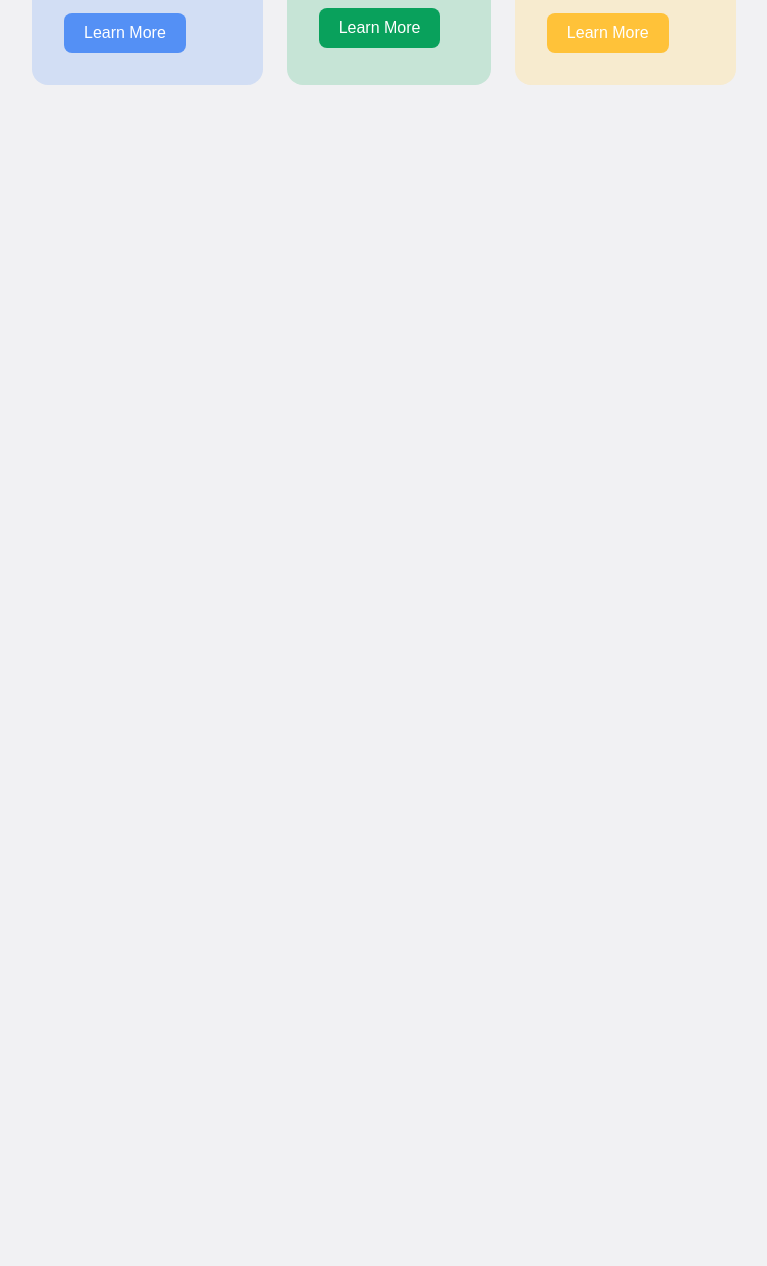
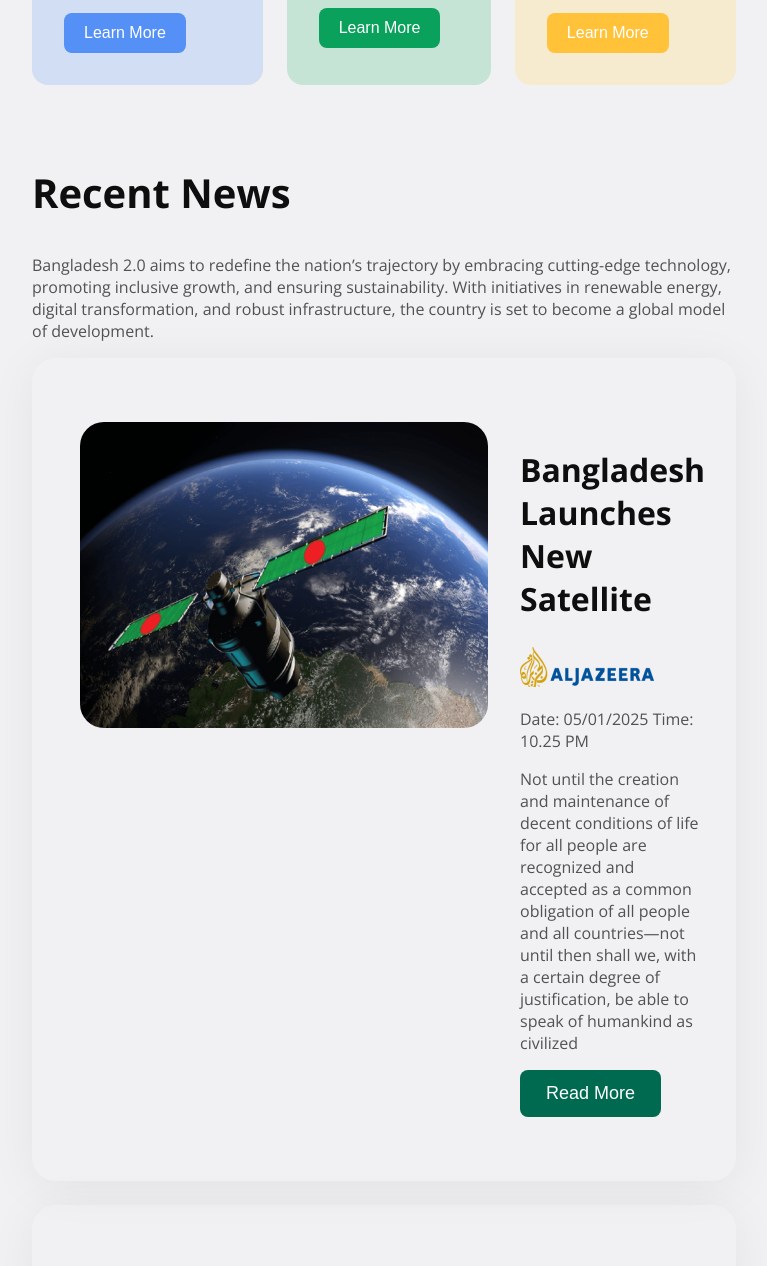
Before and after one commit to SheikhSalman-koli/resolved-assignment, a plain HTML site: page index.html in a window 1280 px wide. Shown: the part 1528-2794 px from the top of the page, without its empty margins (256-1023 px from the left). Before the commit the page ends 1621 px from the top, so only its background shows below. Drawn offline with nearby package versions, Linux system fonts and the light colour scheme.

Commit message:
added satelite section

```diff
--- a/index.html
+++ b/index.html
@@ -48,5 +48,36 @@
             </div>
         </div>
     </section>
+    <!--news-->
+    <section class="sec-three">
+        <h1>Recent News</h1>
+        <p class="all-p">Bangladesh 2.0 aims to redefine the nation’s trajectory by embracing cutting-edge technology, promoting inclusive growth, and ensuring sustainability. With initiatives in renewable energy, digital transformation, and robust infrastructure, the country is set to become a global model of development.</p>
+        <div class="news">
+           <div class="pic">
+            <img src="assets/satelite.png" alt="">
+           </div>
+           <div class="content">
+            <h2>Bangladesh Launches New Satellite</h2>
+            <img src="assets/al-jazeera.png" alt="">
+            <p class="all-p">Date: 05/01/2025 Time: 10.25 PM</p>
+            <p class="all-p">Not until the creation and maintenance of decent conditions of life for all people are recognized and accepted as a common obligation of all people and all countries—not until then shall we,
+                with a certain degree of justification, be able to speak of humankind as civilized</p>
+            <button>Read More</button>
+           </div>
+        </div>
+        <div class="news">
+            <div class="content">
+                <h2>Bangladesh Launches New Satellite</h2>
+                <img src="assets/al-jazeera.png" alt="">
+                <p class="all-p">Date: 05/01/2025 Time: 10.25 PM</p>
+                <p class="all-p">Not until the creation and maintenance of decent conditions of life for all people are recognized and accepted as a common obligation of all people and all countries—not until then shall we,
+                    with a certain degree of justification, be able to speak of humankind as civilized</p>
+                <button>Read More</button>
+                </div>
+               <div class="pic">
+                <img src="assets/satelite.png" alt="">
+            </div>
+        </div>
+    </section>
 </body>
 </html>
--- a/style/style.css
+++ b/style/style.css
@@ -111,3 +111,44 @@ background-color:#F7EBCF;
     padding: 11px 20px;
     background-color: #FFC239;
 }
+
+/* satelite */
+
+.sec-three{
+    margin-top: 80px;
+}
+.sec-three h1{
+    font-size: 40px;
+    font-weight: bold;
+    color: #0E0E0E;
+}
+.news{
+    display: flex;
+    gap: 32px;
+    margin-bottom: 24px;
+    box-shadow:0 6px 50px 0 rgba(0, 0, 0, 0.06) ;
+    padding: 64px 48px;
+    border-radius: 24px;
+}
+.news button{
+    padding: 13px 26px;
+    background-color: #006A50;
+    border-radius: 8px;
+    font-size: 18px;
+    font-weight: 300;
+    color: #ffffff;
+    border-style: none;
+}
+.pic img{
+    border-radius: 24px;
+}
+.content h2{
+    font-size: 32px;
+    font-weight: bold;
+    color: #0E0E0E;
+}
+
+.all-p{
+    font-size: 16px;
+    color: rgba(14, 14, 14, 0.7);
+}
```
